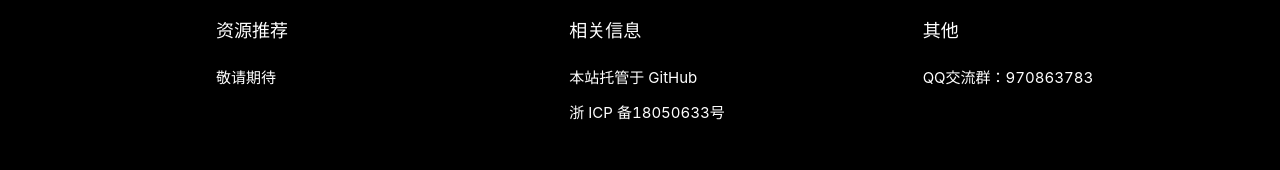
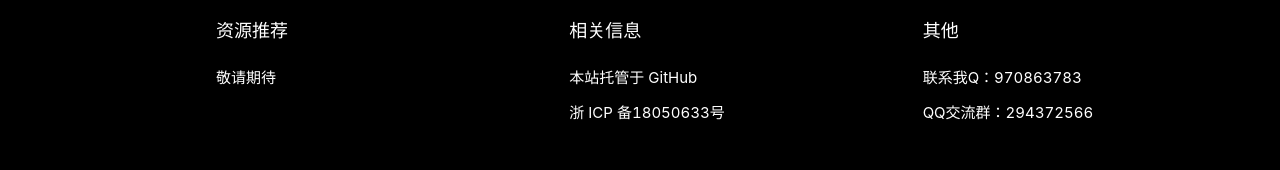
Before and after one commit to 1ong1ong/solar-blog, a Vue app: page /#/pages/home in a window 1280 px wide. Shown: the part 1334-1504 px from the top of the page. Built offline with nearby package versions, Linux system fonts and the light colour scheme; no server answers.

Commit message:
footer修改

```diff
--- a/src/pages/layout/footer/Footer.vue
+++ b/src/pages/layout/footer/Footer.vue
@@ -10,9 +10,6 @@
                         <div class="item">
                             敬请期待
                         </div>
-                        <div class="item">
-                            <!--                            资源推荐-->
-                        </div>
                     </div>
                 </a-col>
                 <a-col :xs="24" :sm="8">
@@ -20,9 +17,6 @@
                         <div class="title">
                             相关信息
                         </div>
-                        <!--                        <div class="item">-->
-                        <!--                            本站托管于 Coding-->
-                        <!--                        </div>-->
                         <div class="item">
                             本站托管于 GitHub
                         </div>
@@ -36,11 +30,11 @@
                         <div class="title">
                             其他
                         </div>
-                        <!--                        <div class="item">-->
-                        <!--                            资源推荐-->
-                        <!--                        </div>-->
                         <div class="item">
-                            QQ交流群：970863783
+                            联系我Q：970863783
+                        </div>
+                        <div class="item">
+                            QQ交流群：294372566
                         </div>
                     </div>
                 </a-col>
```
